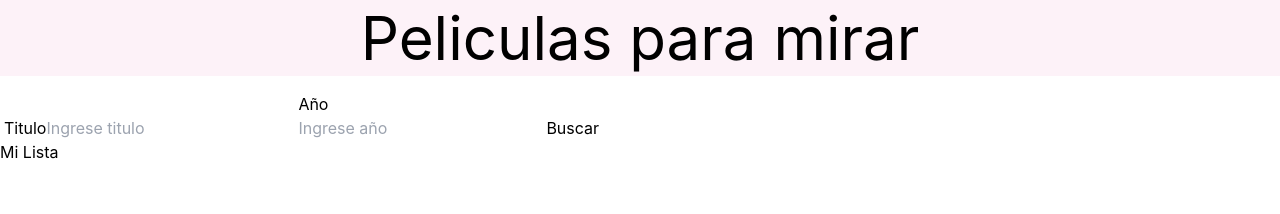
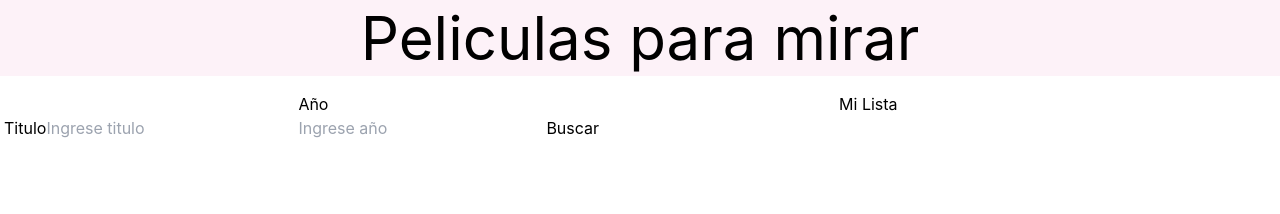
Before and after one commit to movilizame/movilizame-react-code-challenge, a React (Create React App) app: page / in a window 1280 px wide. Shown: the top 214 px of the page. Built offline with nearby package versions, Linux system fonts and the light colour scheme.

Commit message:
added flex on Homepage

```diff
--- a/src/components/screens/Home.js
+++ b/src/components/screens/Home.js
@@ -8,12 +8,14 @@ export default function Home() {
       <div className="text-center text-6xl mb-4 bg-pink-50 p-2">
         <h1>Peliculas para mirar</h1>
       </div>
-      <div>
-        <SearchMovies />
-        <MoviesList />
-      </div>
-      <div>
-        <WatchList />
+      <div className="flex flex-wrap">
+        <div>
+          <SearchMovies />
+          <MoviesList />
+        </div>
+        <div className="flex flex-wrap ml-60 mb-4">
+          <WatchList />
+        </div>
       </div>
     </div>
   );
```
Also changed, not shown: 1 other file (tests, documents, lock files or other folders).
